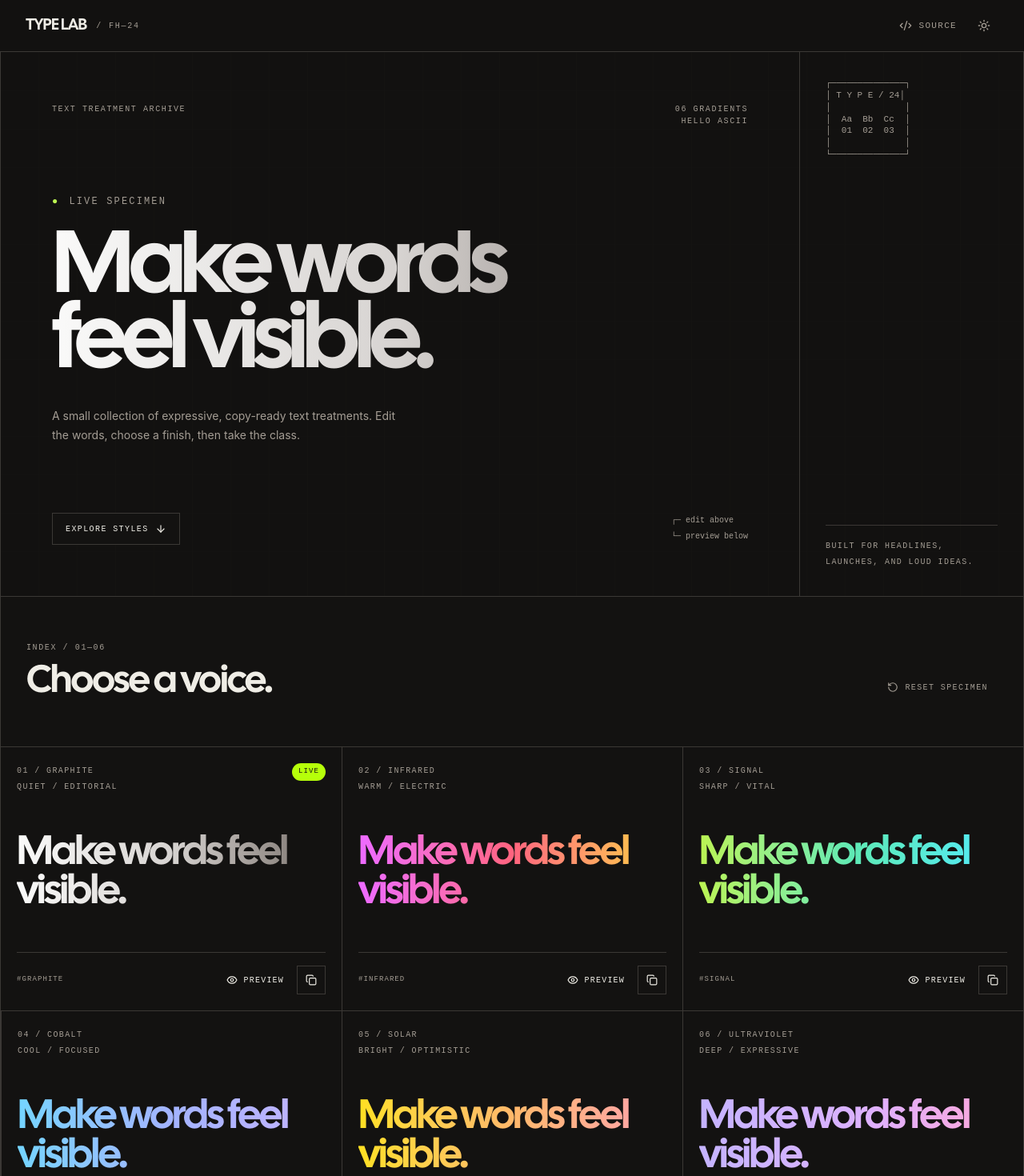
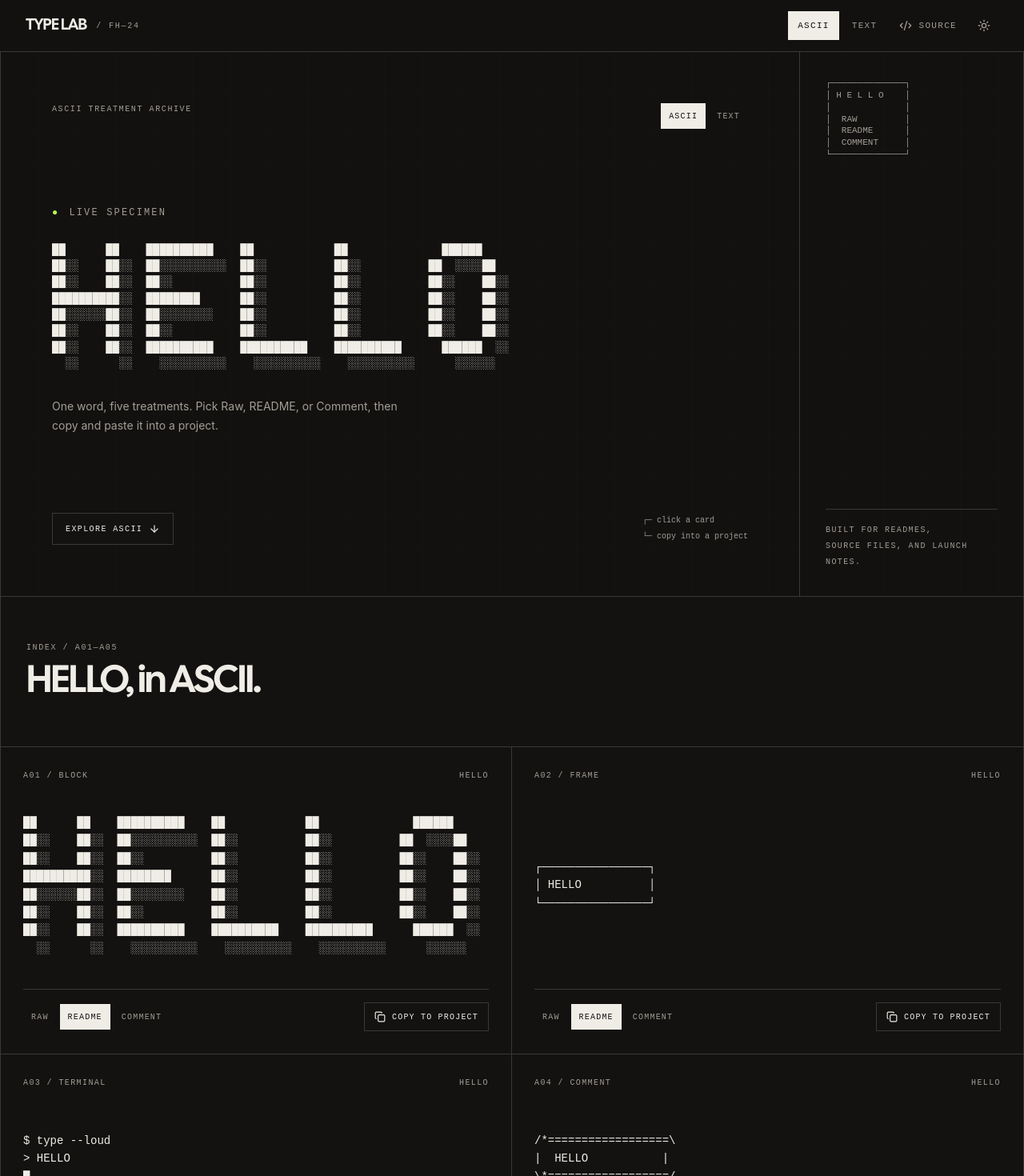
Before and after one commit to faisal004/text-faisal, a Next.js app: page / in a window 1280 px wide. Shown: the top 1470 px of the page at 80% size. Built offline with nearby package versions, Linux system fonts and the light colour scheme.

Commit message:
refactor: replace TextsSection with AsciiSection and update Navbar to include CollectionNav

```diff
--- a/app/(intro)/_components/navbar.tsx
+++ b/app/(intro)/_components/navbar.tsx
@@ -1,3 +1,6 @@
+'use client'
+
+import CollectionNav from '@/components/collection-nav'
 import { ModeToggle } from '@/components/toggle-theme'
 import { Code2 } from 'lucide-react'
 import Link from 'next/link'
@@ -10,6 +13,9 @@ const Navbar = () => (
         <span className="hidden font-mono text-[10px] uppercase tracking-[0.18em] text-muted-foreground sm:inline">/ FH—24</span>
       </Link>
       <nav className="flex items-center gap-1" aria-label="Primary navigation">
+        <div className="hidden sm:block">
+          <CollectionNav />
+        </div>
         <Link href="https://github.com/faisal004/text-faisal" target="_blank" rel="noreferrer" className="inline-flex h-9 items-center gap-2 rounded-sm px-3 font-mono text-[11px] uppercase tracking-[0.12em] text-muted-foreground transition-[background-color,color,transform] duration-150 ease-out hover:bg-secondary hover:text-foreground active:scale-[0.97]">
           <Code2 className="h-4 w-4" aria-hidden="true" /><span className="hidden sm:inline">Source</span>
         </Link>
--- a/app/(main)/text/_components/ascii-card.tsx
+++ b/app/(intro)/ascii/_components/ascii-card.tsx
@@ -38,8 +38,10 @@ const renderBlockHello = () => {
   ).join('\n')
 }
 
-const renderHello = (style: AsciiStyle) => {
-  if (style === 'block') return renderBlockHello()
+export const HELLO_BLOCK = renderBlockHello()
+
+export const renderHello = (style: AsciiStyle) => {
+  if (style === 'block') return HELLO_BLOCK
   if (style === 'terminal') return `$ type --loud\n> ${HELLO}\n█`
   if (style === 'comment') return `/*==================\\\n|  ${HELLO.padEnd(14)}  |\n\\*==================/`
   if (style === 'signal') return `[TX/01] ${HELLO}\n         // END`
--- /dev/null
+++ b/app/(intro)/ascii/_components/ascii-section.tsx
@@ -0,0 +1,69 @@
+'use client'
+
+import { ArrowDown } from 'lucide-react'
+import CollectionNav from '@/components/collection-nav'
+import AsciiCard, { HELLO_BLOCK, type AsciiStyle } from './ascii-card'
+
+const ASCII_STYLES: { name: string; style: AsciiStyle }[] = [
+  { name: 'Block', style: 'block' },
+  { name: 'Frame', style: 'frame' },
+  { name: 'Terminal', style: 'terminal' },
+  { name: 'Comment', style: 'comment' },
+  { name: 'Signal', style: 'signal' },
+]
+
+const AsciiSection = () => (
+  <>
+    <section className="hairline-grid border-b">
+      <div className="mx-auto grid max-w-[1400px] border-x md:grid-cols-[minmax(0,1fr)_280px]">
+        <div className="flex min-h-[620px] flex-col justify-between bg-background/92 p-5 sm:p-8 md:min-h-[680px] md:p-12 lg:p-16">
+          <div className="flex items-start justify-between gap-6">
+            <p className="font-mono text-[10px] uppercase tracking-[0.16em] text-muted-foreground">ASCII treatment archive</p>
+            <CollectionNav compact />
+          </div>
+
+          <div className="my-16 max-w-5xl">
+            <p className="mb-7 font-mono text-xs uppercase tracking-[0.18em] text-muted-foreground"><span className="mr-3 text-lime-600 dark:text-lime-300">●</span>Live specimen</p>
+            <pre className="overflow-x-auto font-mono text-[11px] leading-[1.45] text-foreground sm:text-sm" aria-label="HELLO block ASCII">
+              {HELLO_BLOCK}
+            </pre>
+            <p className="mt-8 max-w-md text-sm leading-6 text-muted-foreground">One word, five treatments. Pick Raw, README, or Comment, then copy and paste it into a project.</p>
+          </div>
+
+          <div className="flex items-end justify-between gap-4">
+            <a href="#collection" className="inline-flex h-10 items-center gap-2 rounded-sm border bg-background px-4 font-mono text-[10px] uppercase tracking-[0.14em] transition-[background-color,color,transform] duration-150 ease-out hover:bg-foreground hover:text-background active:scale-[0.97]">Explore ASCII <ArrowDown className="h-3.5 w-3.5" /></a>
+            <span className="hidden font-mono text-[10px] leading-5 text-muted-foreground sm:block">┌─ click a card<br />└─ copy into a project</span>
+          </div>
+        </div>
+
+        <aside className="hidden border-l bg-background/92 p-8 md:flex md:flex-col md:justify-between">
+          <pre className="font-mono text-[11px] leading-[1.35] text-muted-foreground" aria-hidden="true">{`┌──────────────┐
+│ H E L L O    │
+│              │
+│  RAW         │
+│  README      │
+│  COMMENT     │
+└──────────────┘`}</pre>
+          <div>
+            <div className="mb-4 h-px bg-border" />
+            <p className="font-mono text-[10px] uppercase leading-5 tracking-[0.14em] text-muted-foreground">Built for READMEs,<br />source files, and launch notes.</p>
+          </div>
+        </aside>
+      </div>
+    </section>
+
+    <section id="collection" className="scroll-mt-4">
+      <div className="mx-auto max-w-[1400px] border-x">
+        <div className="border-b px-5 py-10 md:px-8 md:py-14">
+          <p className="mb-3 font-mono text-[10px] uppercase tracking-[0.16em] text-muted-foreground">Index / A01—A05</p>
+          <h2 className="font-cal text-4xl tracking-[-0.035em] sm:text-5xl">HELLO, in ASCII.</h2>
+        </div>
+        <div className="grid lg:grid-cols-2">
+          {ASCII_STYLES.map((item, index) => <AsciiCard key={item.style} {...item} index={index + 1} />)}
+        </div>
+      </div>
+    </section>
+  </>
+)
+
+export default AsciiSection
--- /dev/null
+++ b/app/(intro)/ascii/page.tsx
@@ -0,0 +1,5 @@
+import { redirect } from 'next/navigation'
+
+export default function AsciiRedirect() {
+  redirect('/')
+}
--- a/app/(intro)/page.tsx
+++ b/app/(intro)/page.tsx
@@ -1,13 +1,11 @@
-
 import Navbar from './_components/navbar'
-import TextsSection from '../(main)/text/page'
+import AsciiSection from './ascii/_components/ascii-section'
 
 export default function Home() {
   return (
     <div className="min-h-screen">
       <Navbar />
-      <TextsSection />
+      <AsciiSection />
     </div>
-
   )
 }
--- a/app/(main)/text/page.tsx
+++ b/app/(intro)/text/_components/text-section.tsx
@@ -1,12 +1,12 @@
 'use client'
 
-import TextCard from './_components/text-card'
-import AsciiCard, { type AsciiStyle } from './_components/ascii-card'
+import CollectionNav from '@/components/collection-nav'
+import TextCard from './text-card'
 import { useTextStore } from '@/Store/textStore/textStore'
 import { ArrowDown, RotateCcw } from 'lucide-react'
 import { useState } from 'react'
 
-export const TEXT_STYLES = [
+const TEXT_STYLES = [
   { id: 'graphite', name: 'Graphite', note: 'Quiet / Editorial', className: 'text-transparent bg-clip-text bg-gradient-to-r from-zinc-950 via-zinc-600 to-zinc-400 dark:from-stone-50 dark:via-stone-300 dark:to-stone-500' },
   { id: 'infrared', name: 'Infrared', note: 'Warm / Electric', className: 'text-transparent bg-clip-text bg-gradient-to-r from-fuchsia-600 via-rose-500 to-orange-400 dark:from-fuchsia-400 dark:via-rose-400 dark:to-amber-300' },
   { id: 'signal', name: 'Signal', note: 'Sharp / Vital', className: 'text-transparent bg-clip-text bg-gradient-to-r from-lime-600 via-emerald-500 to-cyan-500 dark:from-lime-300 dark:via-emerald-300 dark:to-cyan-300' },
@@ -16,14 +16,6 @@ export const TEXT_STYLES = [
 ]
 
 const DEFAULT_COPY = 'Make words\nfeel visible.'
-
-const ASCII_STYLES: { name: string; style: AsciiStyle }[] = [
-  { name: 'Block', style: 'block' },
-  { name: 'Frame', style: 'frame' },
-  { name: 'Terminal', style: 'terminal' },
-  { name: 'Comment', style: 'comment' },
-  { name: 'Signal', style: 'signal' },
-]
 
 const TextsSection = () => {
   const [copy, setCopy] = useState(DEFAULT_COPY)
@@ -40,9 +32,9 @@ const TextsSection = () => {
       <section className="hairline-grid border-b">
         <div className="mx-auto grid max-w-[1400px] border-x md:grid-cols-[minmax(0,1fr)_280px]">
           <div className="flex min-h-[620px] flex-col justify-between bg-background/92 p-5 sm:p-8 md:min-h-[680px] md:p-12 lg:p-16">
-            <div className="flex items-start justify-between gap-6 font-mono text-[10px] uppercase tracking-[0.16em] text-muted-foreground">
-              <span>Text treatment archive</span>
-              <span className="hidden text-right sm:block">06 gradients<br />HELLO ASCII</span>
+            <div className="flex items-start justify-between gap-6">
+              <p className="font-mono text-[10px] uppercase tracking-[0.16em] text-muted-foreground">Text treatment archive</p>
+              <CollectionNav compact />
             </div>
 
             <div className="my-16 max-w-5xl">
@@ -82,23 +74,6 @@ const TextsSection = () => {
           </div>
         </div>
       </section>
-
-      <section id="ascii" className="hairline-grid border-t">
-        <div className="mx-auto max-w-[1400px] border-x bg-background/94">
-          <div className="grid border-b lg:grid-cols-[minmax(0,1fr)_360px]">
-            <div className="px-5 py-10 md:px-8 md:py-14">
-              <p className="mb-3 font-mono text-[10px] uppercase tracking-[0.16em] text-muted-foreground">Index / A01—A05</p>
-              <h2 className="font-cal text-4xl tracking-[-0.035em] sm:text-5xl">HELLO, in ASCII.</h2>
-            </div>
-            <div className="border-t px-5 py-8 lg:border-l lg:border-t-0 lg:p-8">
-              <p className="max-w-sm text-sm leading-6 text-muted-foreground">One word, five treatments. Pick Raw, README, or Comment, then copy and paste it into a project.</p>
-            </div>
-          </div>
-          <div className="grid lg:grid-cols-2">
-            {ASCII_STYLES.map((item, index) => <AsciiCard key={item.style} {...item} index={index + 1} />)}
-          </div>
-        </div>
-      </section>
     </>
   )
 }
--- /dev/null
+++ b/app/(intro)/text/page.tsx
@@ -0,0 +1,11 @@
+import Navbar from '../_components/navbar'
+import TextsSection from './_components/text-section'
+
+export default function TextPage() {
+  return (
+    <div className="min-h-screen">
+      <Navbar />
+      <TextsSection />
+    </div>
+  )
+}
--- /dev/null
+++ b/components/collection-nav.tsx
@@ -0,0 +1,34 @@
+'use client'
+
+import Link from 'next/link'
+import { usePathname } from 'next/navigation'
+
+const ITEMS = [
+  { href: '/', label: 'ASCII' },
+  { href: '/text', label: 'Text' },
+] as const
+
+const CollectionNav = ({ compact = false }: { compact?: boolean }) => {
+  const pathname = usePathname()
+  const current = pathname === '/text' ? '/text' : '/'
+
+  return (
+    <nav className="flex items-center gap-1" aria-label="Collections">
+      {ITEMS.map((item) => {
+        const active = current === item.href
+        return (
+          <Link
+            key={item.href}
+            href={item.href}
+            aria-current={active ? 'page' : undefined}
+            className={`inline-flex items-center rounded-sm font-mono uppercase tracking-[0.12em] transition-[background-color,color,transform] duration-150 ease-out active:scale-[0.97] focus-visible:outline-none focus-visible:ring-2 focus-visible:ring-ring ${compact ? 'h-8 px-2.5 text-[10px]' : 'h-9 px-3 text-[11px]'} ${active ? 'bg-foreground text-background' : 'text-muted-foreground hover:bg-secondary hover:text-foreground'}`}
+          >
+            {item.label}
+          </Link>
+        )
+      })}
+    </nav>
+  )
+}
+
+export default CollectionNav
--- a/config/docs.ts
+++ b/config/docs.ts
@@ -9,6 +9,11 @@ export const docsConfig =
                 items: [],
             },
             {
+                title: 'ASCII',
+                href: '/',
+                items: [],
+            },
+            {
                 title: 'Text',
                 href: '/text',
                 items: [],
```
Also changed, not shown: app/(intro)/text/_components/text-card.tsx (renamed from app/(main)/text/_components/text-card.tsx).
